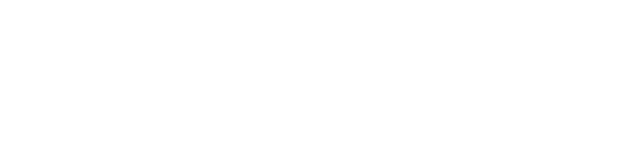
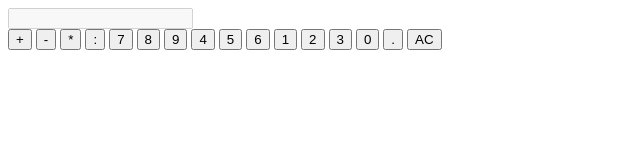
Before and after one commit to BarrioTropical/calculator-js, a plain HTML site: page index.html in a window 1280 px wide. Shown: the whole page, without its empty margins (0-640 px from the left). Drawn offline with Linux system fonts and the light colour scheme.

Commit message:
html | structure
Signed-off-by: “Barrio <barriotropical@gmail.com>

```diff
--- a/index.html
+++ b/index.html
@@ -7,6 +7,34 @@
     <title>Calculator Javascript</title>
 </head>
 <body>
+    <!-- container -->
+    <div class="container">
+        <!-- input operation -->
+        <input type="text" class="screen" disabled>
+        <!-- input key operator -->
+        <div class="keys">
+            <button class="operator" value="+">+</button>
+            <button class="operator" value="-">-</button>
+            <button class="operator" value="*">*</button>
+            <button class="operator" value=":">:</button>
+        <!-- input key value -->
+            <button value="7">7</button>
+            <button value="8">8</button>
+            <button value="9">9</button>
+
+            <button value="4">4</button>
+            <button value="5">5</button>
+            <button value="6">6</button>
+
+            <button value="1">1</button>
+            <button value="2">2</button>
+            <button value="3">3</button>
+
+            <button value="0">0</button>
+            <button class="decimal" value=".">.</button>
+            <button class="all-clear" value="all-clear">AC</button>
+        </div>
+    </div>
 
     <script src="./js/script.js"></script>
 </body>
```
